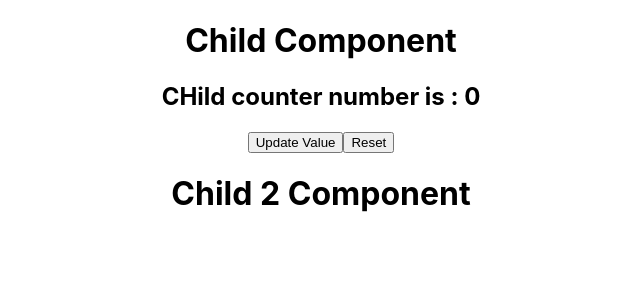
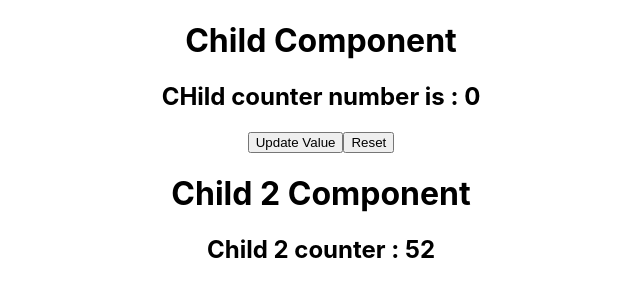
Before and after one commit to samadakram/Bootcamp2020-Class-5-English, a React (Create React App) app: page / in a window 1280 px wide. Shown: the top 300 px of the page, without its empty margins (319-959 px from the left). Built offline with nearby package versions, Linux system fonts and the light colour scheme.

Commit message:
Update Child2.js
imported numberReducer in child2.js and set value of counter

```diff
--- a/src/Child2.js
+++ b/src/Child2.js
@@ -1,9 +1,13 @@
-import React from 'react';
+import React, { useReducer } from 'react';
+import numberReducer from './NumberReducer';
 
 const Child2 = () => {
+
+    let [state, dispatch] = useReducer(numberReducer, 52)
     return(
         <div>
             <h1>Child 2 Component</h1>
+            <h2>Child 2 counter : {state} </h2>
         </div>
     );
 }
```
